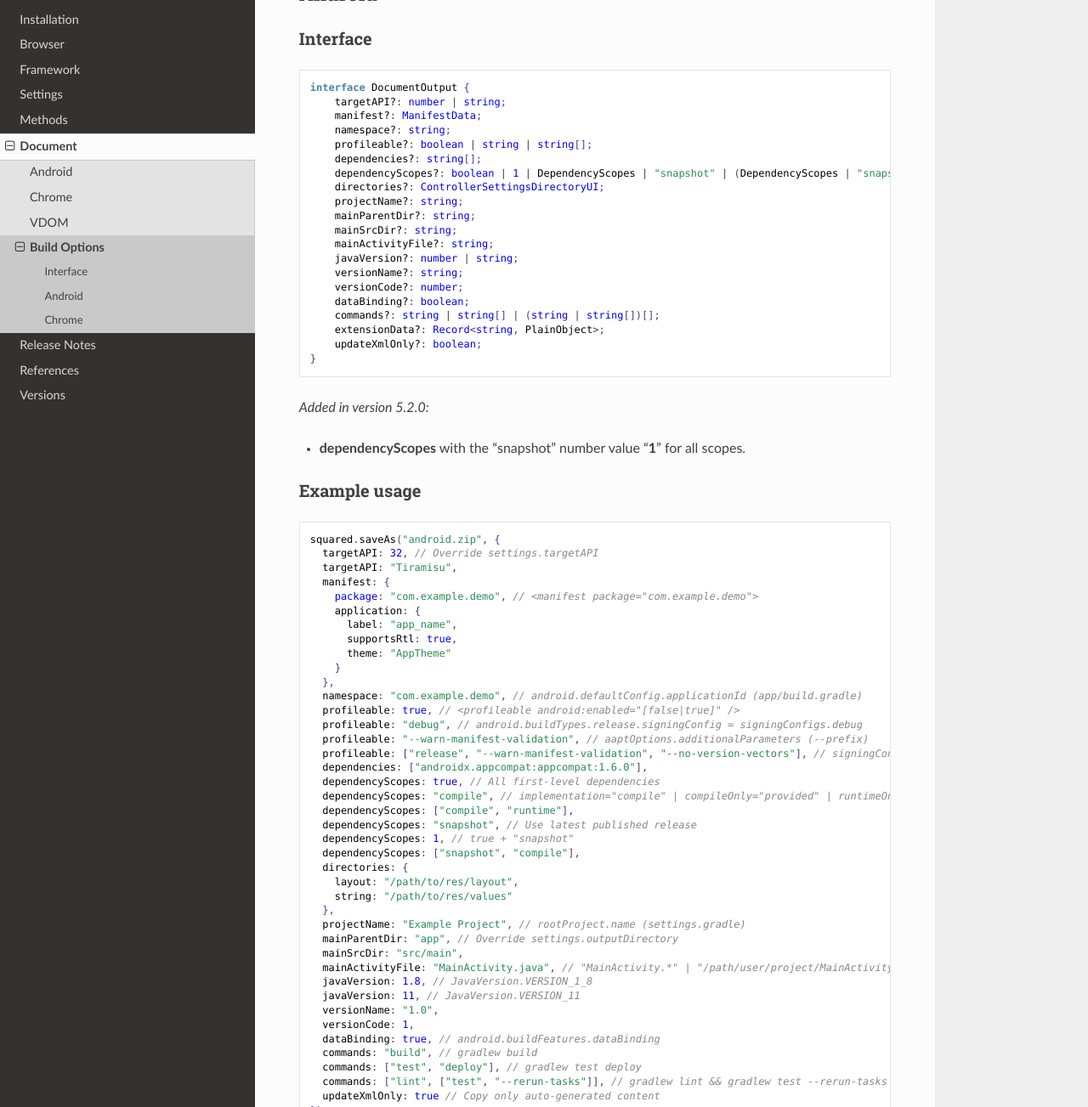
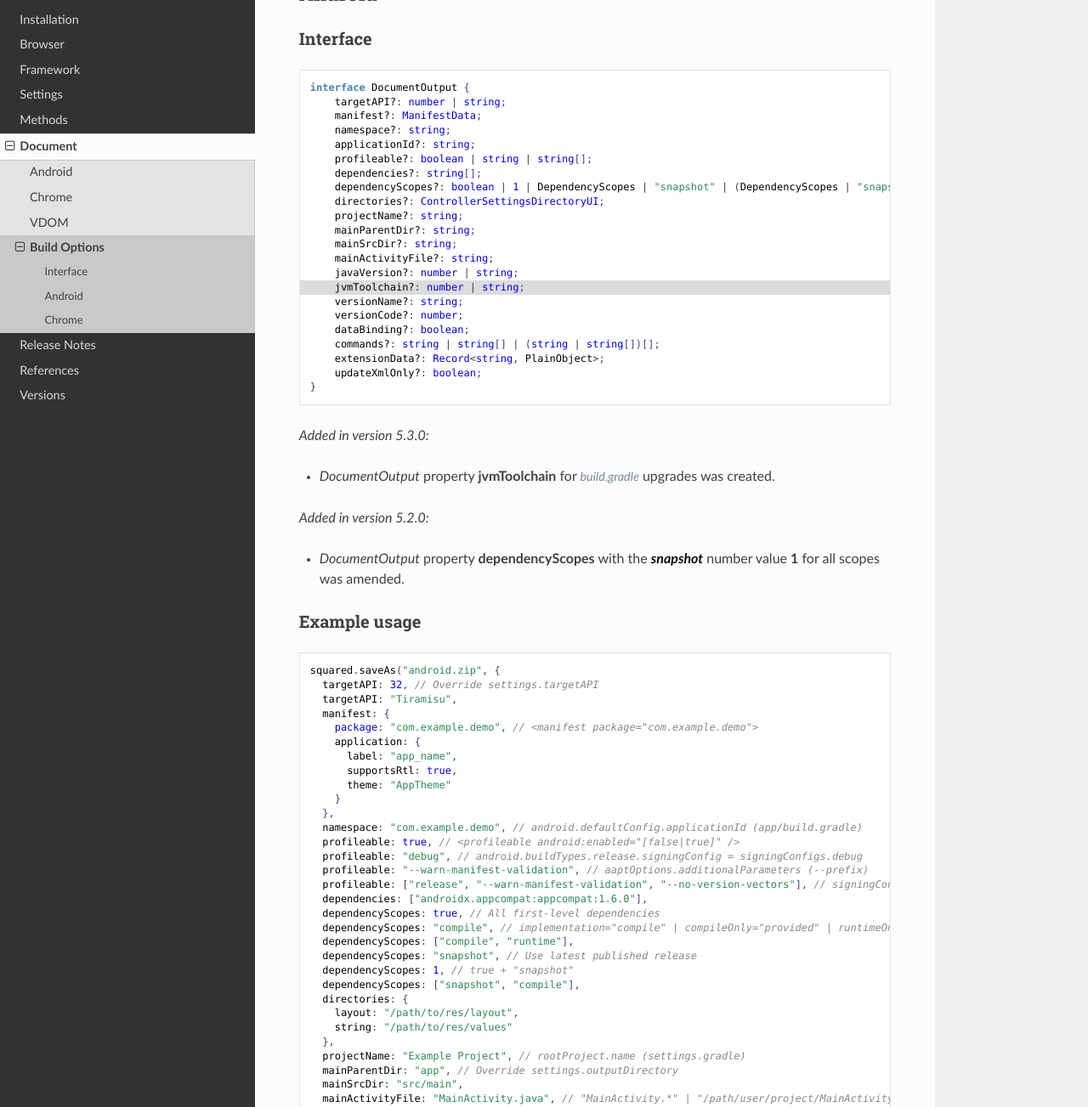
Before and after one commit to anpham6/android-docs, a Sphinx documentation site: the page built from source/document/build.rst, in a window 1280 px wide and 1400 px high, scrolled down 1179 px, cut to the strip 97-1400 px from the top of the window. Shown: the whole strip at 85% size. Built offline with Sphinx 7.4.7 and the Read the Docs theme 2.0.0, drawn with Linux system fonts in a browser that asks for light colours; some of the changed text lies outside the part shown.

```diff
--- a/source/document/android/settings.rst
+++ b/source/document/android/settings.rst
@@ -20,7 +20,7 @@
           "@pi-r/android/extensions/task"
         ],
         "versions": {
-          "org.jetbrains.kotlin:kotlin-stdlib": "1.9.24",
+          "org.jetbrains.kotlin:kotlin-stdlib": "2.0.0",
           "kotlinCompilerExtensionVersion": "1.5.14",
           "buildToolsVersion": ""
         },
--- a/source/document/build.rst
+++ b/source/document/build.rst
@@ -76,12 +76,14 @@
 Interface
 ---------
 
-::
+.. code-block::
+  :emphasize-lines: 15
 
   interface DocumentOutput {
       targetAPI?: number | string;
       manifest?: ManifestData;
       namespace?: string;
+      applicationId?: string;
       profileable?: boolean | string | string[];
       dependencies?: string[];
       dependencyScopes?: boolean | 1 | DependencyScopes | "snapshot" | (DependencyScopes | "snapshot")[];
@@ -91,6 +93,7 @@
       mainSrcDir?: string;
       mainActivityFile?: string;
       javaVersion?: number | string;
+      jvmToolchain?: number | string;
       versionName?: string;
       versionCode?: number;
       dataBinding?: boolean;
@@ -99,9 +102,13 @@
       updateXmlOnly?: boolean;
   }
 
+.. versionadded:: 5.3.0
+
+  - *DocumentOutput* property **jvmToolchain** for :alt:`build.gradle` upgrades was created.
+
 .. versionadded:: 5.2.0
 
-  - **dependencyScopes** with the "snapshot" number value "**1**" for all scopes.
+  - *DocumentOutput* property **dependencyScopes** with the :target:`snapshot` number value **1** for all scopes was amended.
 
 Example usage
 -------------
@@ -239,7 +247,7 @@
 
 .. versionadded:: 5.2.0
 
-  - *FileActionOptions* property **removeUnusedScope** was created.
+  - *FileActionOptions* property **removeUnusedScope** for :alt:`@scope` removal was created.
 
 Example usage
 -------------
--- a/source/document/vdom/interface.rst
+++ b/source/document/vdom/interface.rst
@@ -264,7 +264,7 @@
 .. code-block::
   :caption: squared.lib.js
 
-  class Container {
+  class Container<T> {
       addAt(index: number, ...items: T[]): this;
       removeAt(index: number): T | undefined;
       sortBy(...attrs: [...string[], boolean?]): this;
--- a/source/references.rst
+++ b/source/references.rst
@@ -250,9 +250,10 @@
 
 https://unpkg.com/squared/types/android/extension.d.ts
   | `ExtensionAttributeElement <search.html?q=ExtensionAttributeElement>`_
+  | `ExtensionComposeViewElement <search.html?q=ExtensionComposeViewElement>`_
   | `ExtensionFragmentElement <search.html?q=ExtensionFragmentElement>`_
   | `ExtensionIncludeElement <search.html?q=ExtensionIncludeElement>`_
-  | `ExtensionSubtituteElement <search.html?q=ExtensionSubtituteElement>`_
+  | `ExtensionSubstituteElement <search.html?q=ExtensionSubstituteElement>`_
   | `ExtensionViewModelElement <search.html?q=ExtensionViewModelElement>`_
 
 .. _references-android-node:
```
Also changed, not shown: other parts of source/document/build.rst (+1 -0 lines), source/document/android/compose.rst (+11 -0 lines), source/settings/android.rst (+7 -3 lines).
